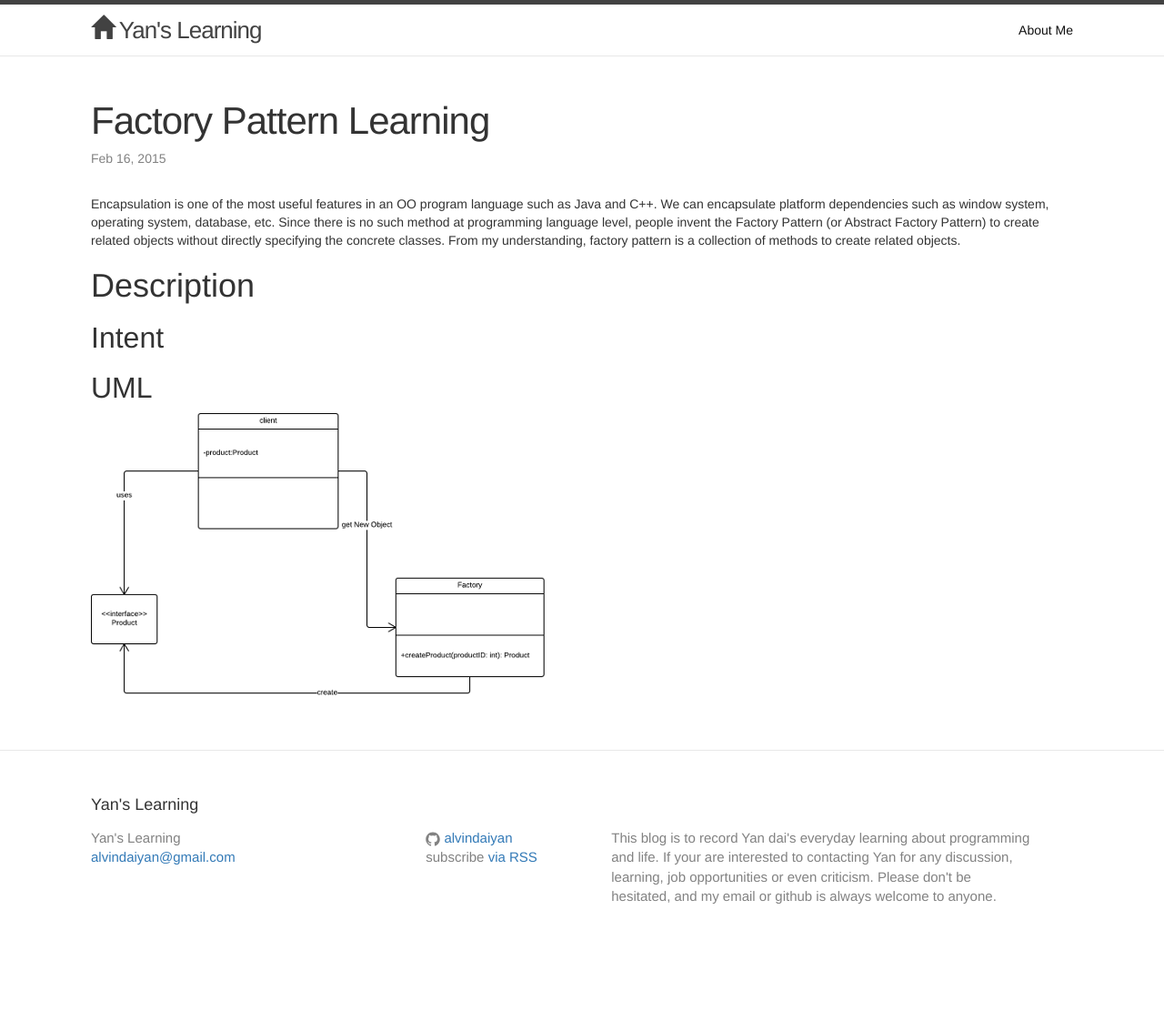
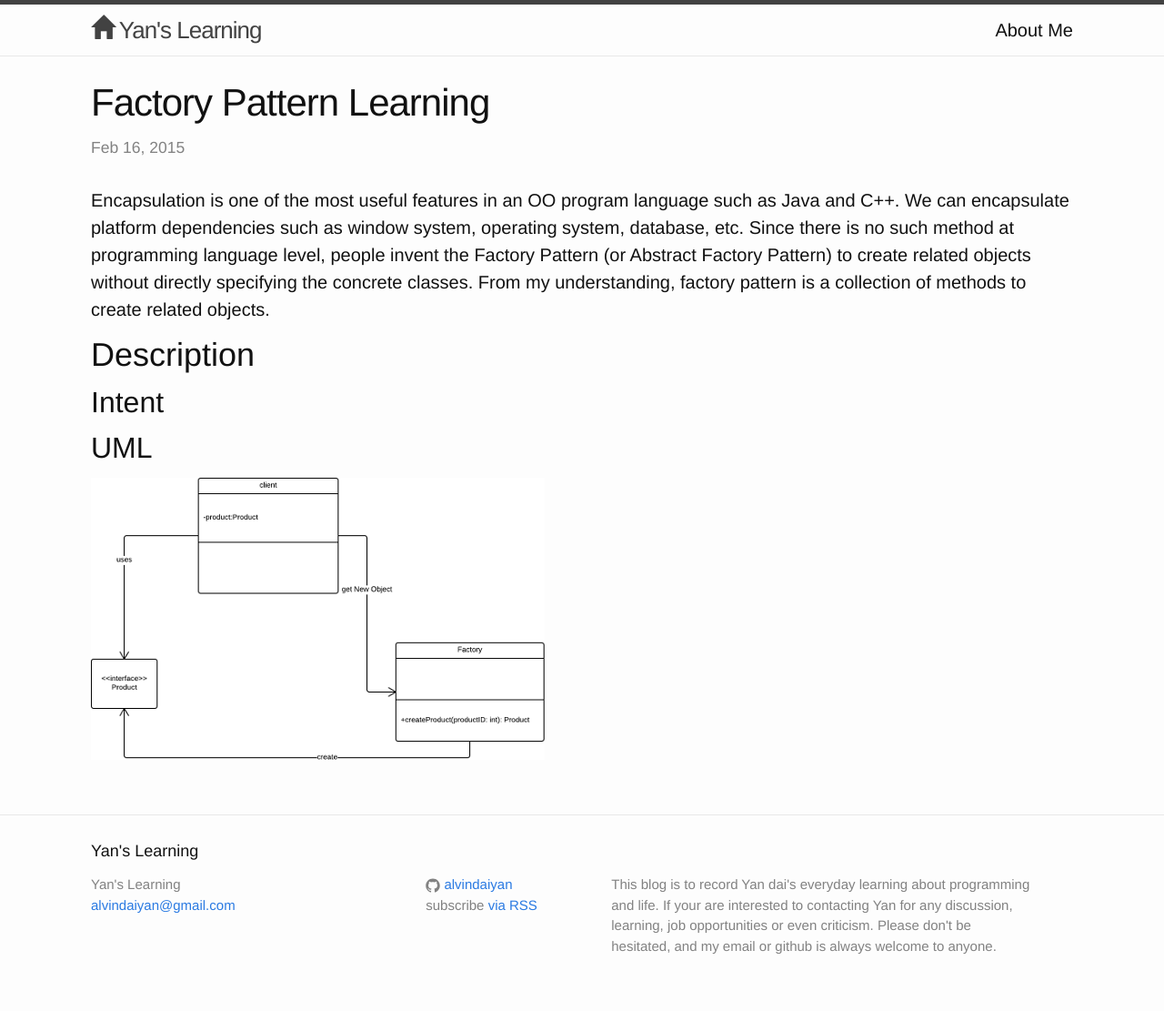
Before and after one commit to alvindaiyan/alvindaiyan.github.io, a Jekyll site: the page built from _posts/2015-02-16-factory-pattern.markdown, in a window 1280 px wide. Shown: the whole page at 91% size. Built offline with Jekyll 4.4.1, drawn with Linux system fonts in a browser that asks for light colours; nearby versions of some CDN libraries; comment, search, counter and statistics services are not loaded; before the commit the page ends 1050 px from its top, so only the background shows below that.

Commit message:
minor change for the css

```diff
--- a/_includes/head.html
+++ b/_includes/head.html
@@ -6,20 +6,21 @@
 	<title>{% if page.title %}{{ page.title }}{% else %}{{ site.title }}{% endif %}</title>
 	<meta name="description" content="{% if page.excerpt %}{{ page.excerpt | strip_html | strip_newlines | truncate: 160 }}{% else %}{{ site.description }}{% endif %}">
 
-	<link rel="stylesheet" href="{{ "/css/main.css" | prepend: site.baseurl }}">
-	<link rel="canonical" href="{{ page.url | replace:'index.html','' | prepend: site.baseurl | prepend: site.url }}">
-	<link rel="alternate" type="application/rss+xml" title="{{ site.title }}" href="{{ "/feed.xml" | prepend: site.baseurl | prepend: site.url }}" />
 
 	<script src="http://ajax.googleapis.com/ajax/libs/jquery/1.11.1/jquery.min.js"></script>
 
 	<!-- Latest compiled and minified CSS -->
 	<link rel="stylesheet" href="https://maxcdn.bootstrapcdn.com/bootstrap/3.3.1/css/bootstrap.min.css">
 
-	<!-- Optional theme -->
-	<link rel="stylesheet" href="https://maxcdn.bootstrapcdn.com/bootstrap/3.3.1/css/bootstrap-theme.min.css">
 
 	<!-- Latest compiled and minified JavaScript -->
 	<script src="https://maxcdn.bootstrapcdn.com/bootstrap/3.3.1/js/bootstrap.min.js"></script>
+
+
+	<link rel="stylesheet" href="{{ "/css/main.css" | prepend: site.baseurl }}">
+	<link rel="canonical" href="{{ page.url | replace:'index.html','' | prepend: site.baseurl | prepend: site.url }}">
+	<link rel="alternate" type="application/rss+xml" title="{{ site.title }}" href="{{ "/feed.xml" | prepend: site.baseurl | prepend: site.url }}" />
+
 
 <script>
   (function(i,s,o,g,r,a,m){i['GoogleAnalyticsObject']=r;i[r]=i[r]||function(){
--- a/_sass/_layout.scss
+++ b/_sass/_layout.scss
@@ -182,6 +182,10 @@
     font-size: $small-font-size;
     color: $grey-color;
 }
+.post-tag {
+    padding: 10px 0px 5px 10px;
+    font-size: $tiny-font-size;
+}
 
 .post-link {
     display: block;
--- a/css/main.scss
+++ b/css/main.scss
@@ -7,8 +7,9 @@
 
 // Our variables
 $base-font-family: Helvetica, Arial, sans-serif;
-$base-font-size:   16px;
+$base-font-size:   20px;
 $small-font-size:  $base-font-size * 0.875;
+$tiny-font-size:  $base-font-size * 0.75;
 $base-line-height: 1.5;
 
 $spacing-unit:     30px;
--- a/index.html
+++ b/index.html
@@ -36,10 +36,9 @@
         {% if post.categories contains 'android' %}
           {% assign tag_color = 'label label-success' %}
         {% endif%}
+
+        <div class="post-tag">tags: <span class='{{tag_color}} '>{{ post.categories }}</span></div>
         <div class="panel-body">
-        tags: <span class='{{tag_color}}'>{{ post.categories }}</span>
-        <hr width= 30%/>
-
         {{ post.excerpt }}
 
       {% assign foundImage = 0 %}
```
